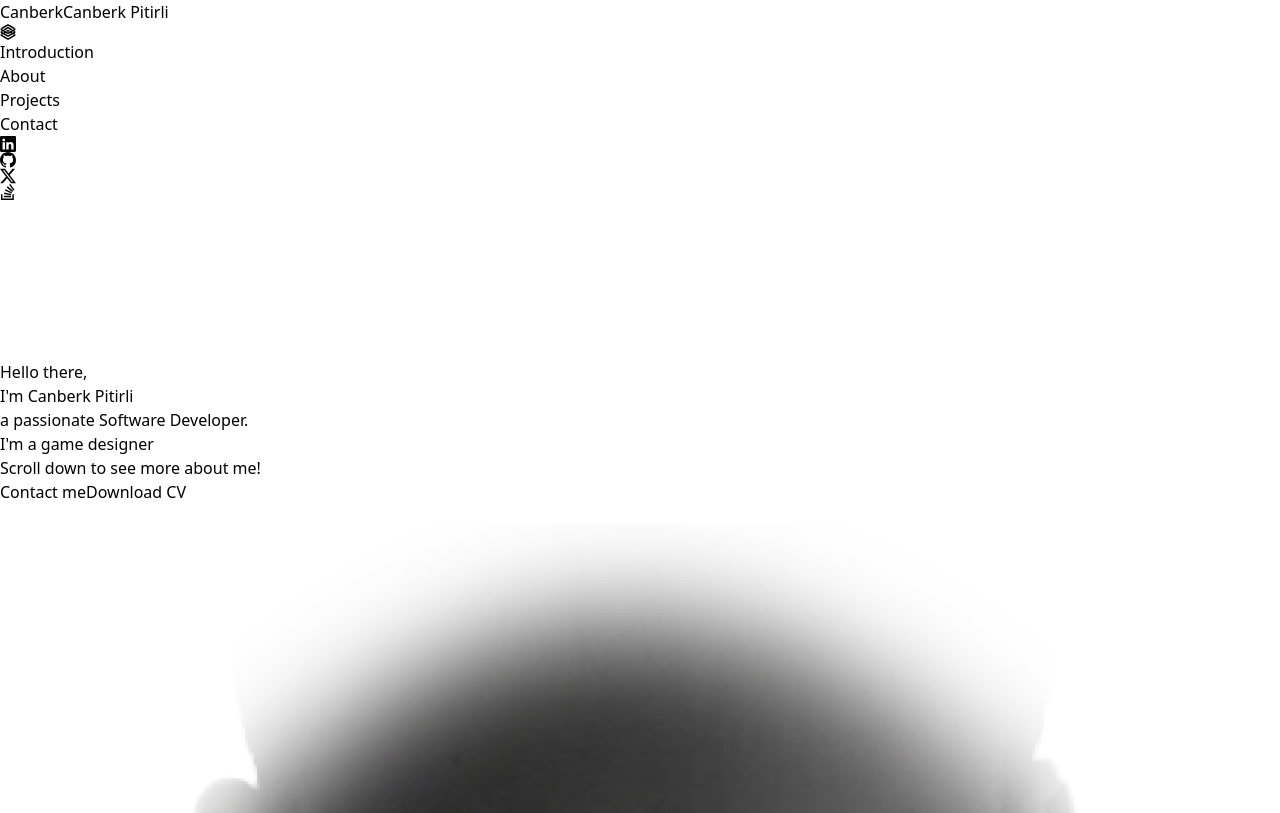
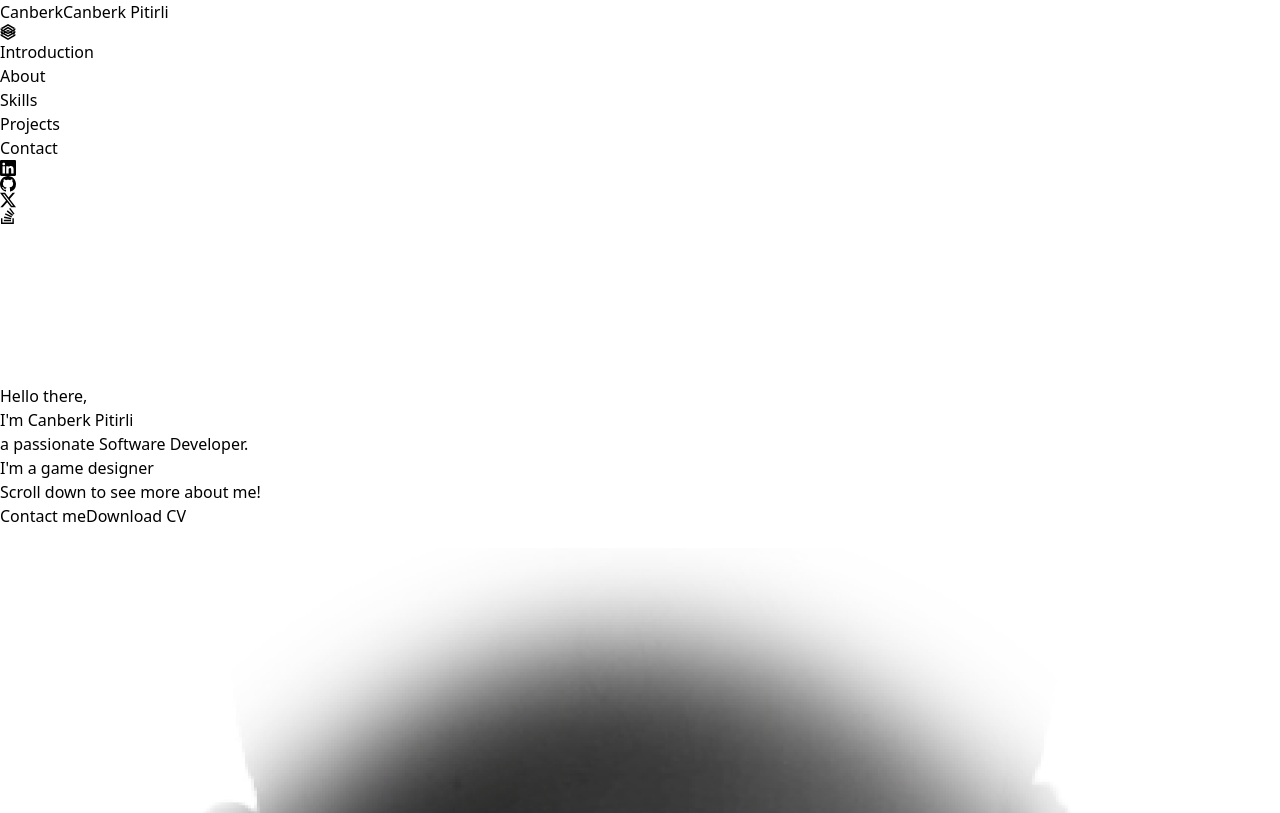
Before and after one commit to CanReader/CanberkPitirliWebApp, a React (Vite) app: page / in a window 1280 px wide. Shown: the top 813 px of the page. Built offline with nearby package versions, Linux system fonts and the light colour scheme.

Commit message:
Updated image loading and added new element to navbar

```diff
--- a/src/Components/About.jsx
+++ b/src/Components/About.jsx
@@ -53,6 +53,7 @@ const About = () => {
                     <Suspense>
                         <img
                             src="/images/Profile2.png"
+                            loading="eager"
                             alt="Profile 2"
                             className="w-[300px] h-[300px] md:w-[400px] md:h-[400px] "
                         />
--- a/src/Components/Navbar.jsx
+++ b/src/Components/Navbar.jsx
@@ -20,6 +20,7 @@ import {
 export const MenuItems = [
     { id: "0", name: "Introduction", url: "intro" },
     { id: "1", name: "About", url: "about" },
+    { id: "2", name: "Skills", url: "skills" },
     { id: "2", name: "Projects", url: "projects" },
     { id: "3", name: "Contact", url: "contact" },
 ];
--- a/src/Components/Skills.jsx
+++ b/src/Components/Skills.jsx
@@ -8,7 +8,7 @@ import CSLogo from './../../public/images/Cs Logo.svg';
 import CPPLogo from './../../public/images/Cpp Logo.svg';
 import JLogo from './../../public/images/Java Logo.svg';
 import JSLogo from './../../public/images/JS Logo.svg';
-import UELogo from './../../public/images/UE Logo.svg';
+import UELogo from './../../public/images/UE Logo2.svg';
 import PLogo from './../../public/images/Python Logo.svg';
 import ULogo from './../../public/images/Unity Logo.svg';
 
@@ -83,7 +83,7 @@ const SkillSection = () => {
     };
 
     return (
-        <section className=" sm:px-8 py-[80px]" id="projects">
+        <section className=" sm:px-8 py-[80px]" id="skills">
             <motion.div
                 ref={refHeading}
                 variants={variants1}
@@ -120,7 +120,7 @@ const SkillSection = () => {
                                         marginBottom:'20%',
                                         textAlign:'center'
                                     }}>
-                                        <img src={skill.image} style={{width:'25%',marginLeft:'auto',marginRight:'auto',marginBottom:10}}/>
+                                        <img src={skill.image} loading="eager" style={{width:'25%',marginLeft:'auto',marginRight:'auto',marginBottom:10}}/>
                                         <h1 style={{fontSize:'1.2em'}}>{skill.name}</h1>
                                         <p style={{fontFamily:'ui-sans-serif',marginRight:10,marginLeft:10}}>{skill.description}</p>
                                         <Progress style={{marginTop:'auto'}} percent={skill.progress*100} status='success'
```
